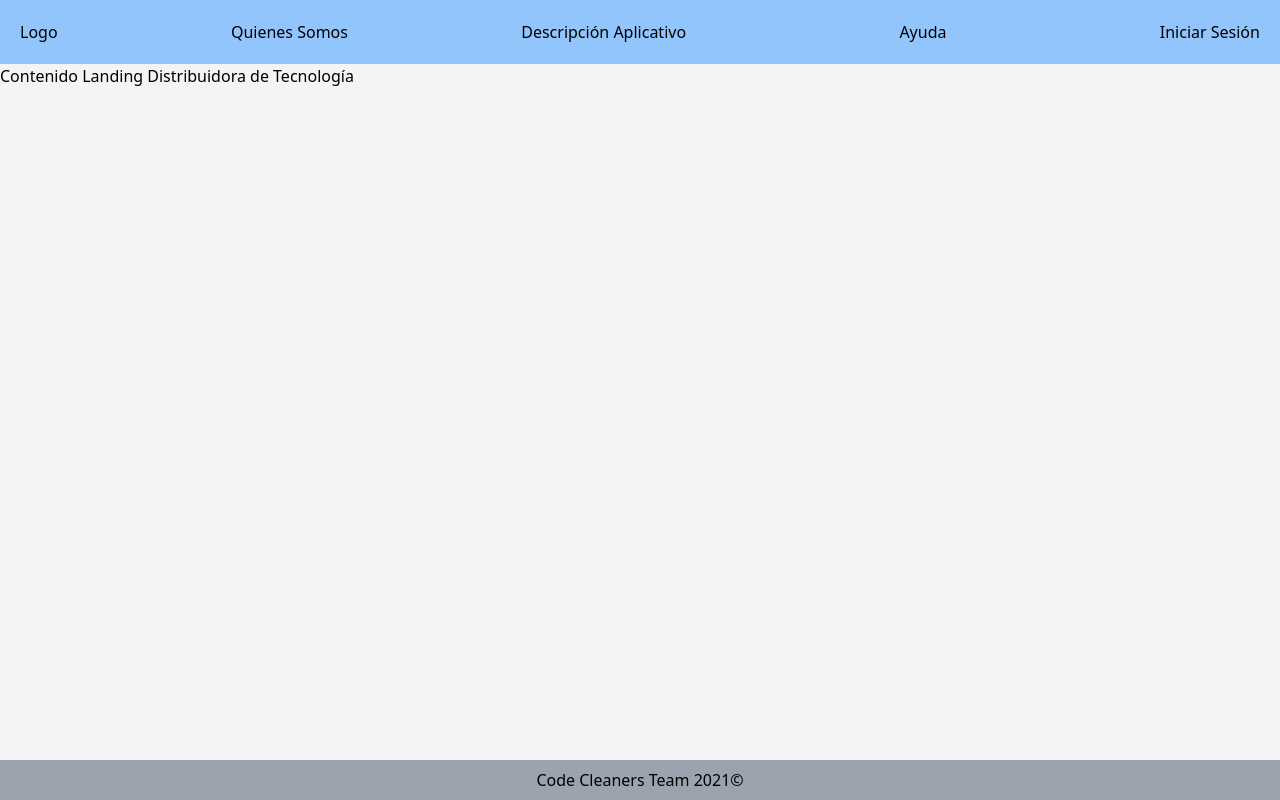
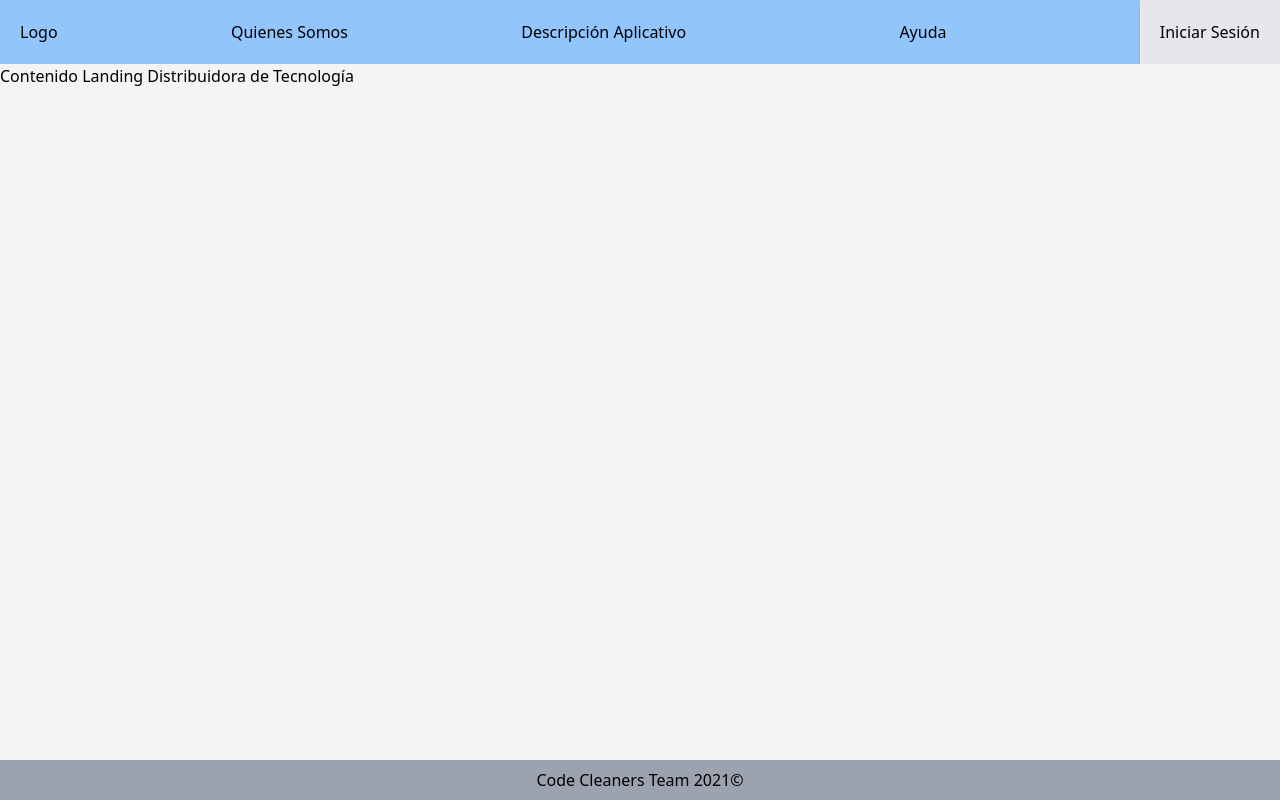
Before and after one commit to codecleanersteam/ProyectoCiclo3, a React (Create React App) app: page / in a window 1280 px wide. Built offline with nearby package versions, Linux system fonts and the light colour scheme.

Commit message:
Configurado botón inicio de sesión

```diff
--- a/src/components/Navbar.jsx
+++ b/src/components/Navbar.jsx
@@ -1,29 +1,37 @@
 import React from "react";
+import {Link} from "react-router-dom"
 
 const Navbar = () => {
   return (
     <nav className="bg-blue-300">
-      <div>
-        <ul className="flex justify-between">
+      <ul className="flex justify-between my-0">
         <li>
           <div className="p-5">Logo</div>
         </li>
         <li>
-            <button className="px-10 py-5">Quienes Somos</button>
+          <button className="px-10 py-5 hover:bg-blue-400">
+            Quienes Somos
+          </button>
         </li>
         <li>
-            <button className="px-5 py-5">Descripción Aplicativo</button>
+          <button className="px-5 py-5 hover:bg-blue-400">
+            Descripción Aplicativo
+          </button>
         </li>
         <li>
-            <button className="px-20 py-5">Ayuda</button>
+          <button className="px-20 py-5 hover:bg-blue-400 ">Ayuda</button>
         </li>
         <li>
-            <button className="p-5">Iniciar Sesión</button>
+          <Link to="/login">
+            <button className="bg-gray-200 shadow-md p-5 hover:bg-gray-400">
+            Iniciar Sesión
+            </button>
+          </Link>
+
         </li>
       </ul>
-      </div>
     </nav>
   );
-}
+};
 
 export default Navbar;
```
Lines whose indentation alone changed are shown as unchanged.
